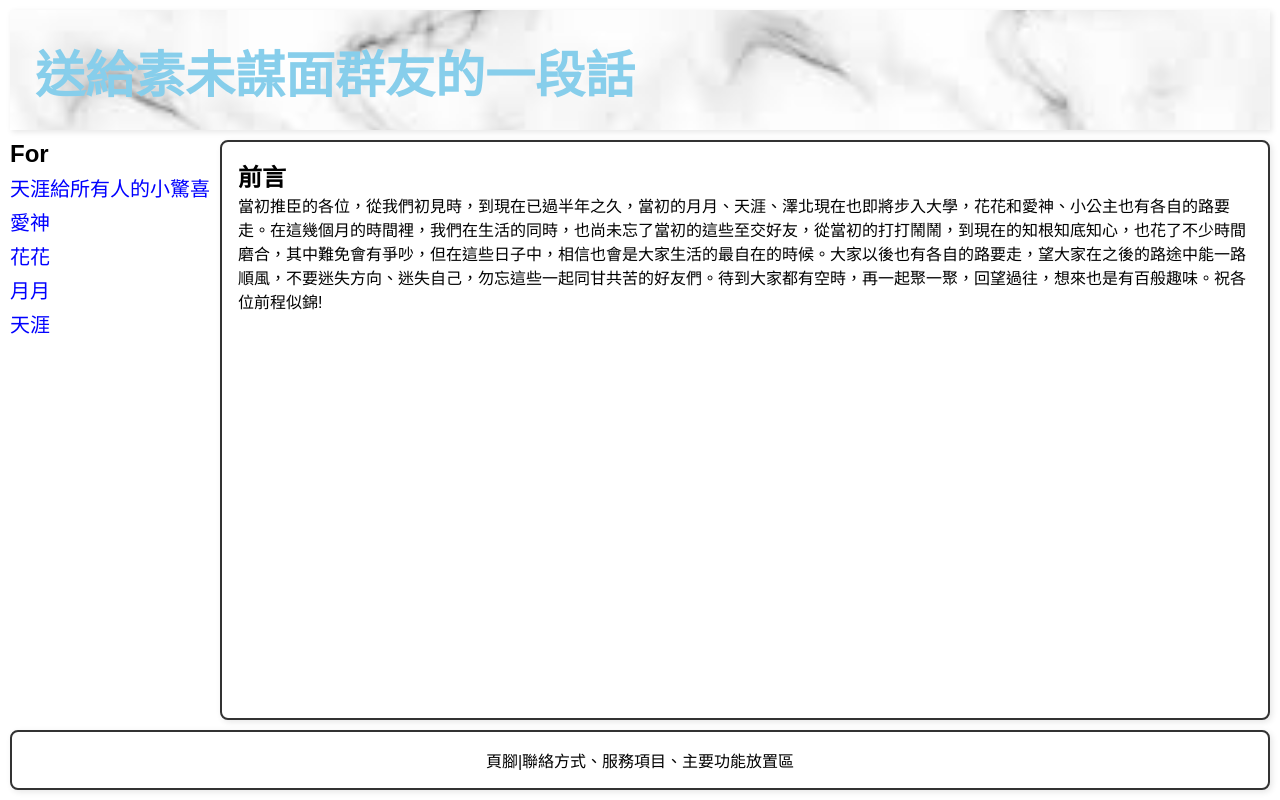
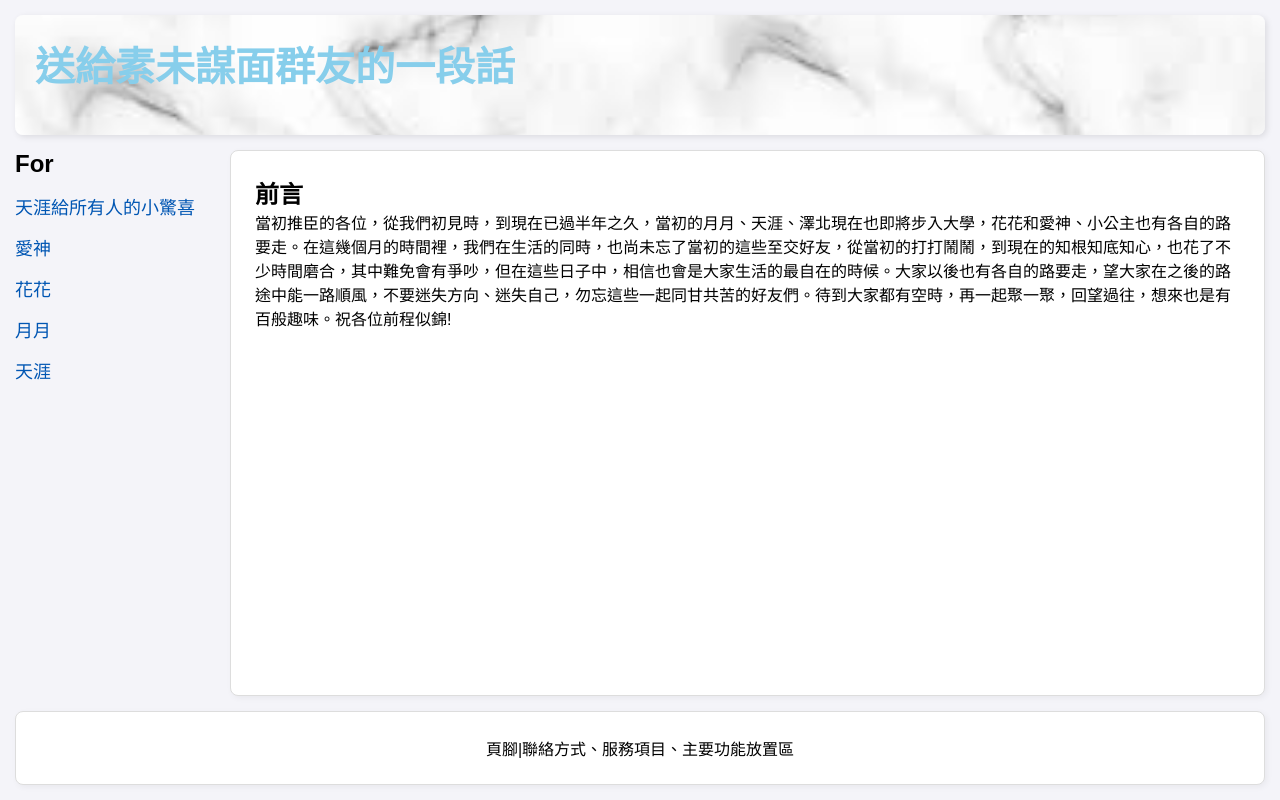
Before and after one commit to Strictyuji/yue.github.io, a plain HTML site: page index.html in a window 1280 px wide. Drawn offline with Linux system fonts and the light colour scheme.

Commit message:
Update style.css

```diff
--- a/style.css
+++ b/style.css
@@ -14,33 +14,33 @@ body {
   grid-template-columns: 200px 1fr;
   grid-template-rows: auto 1fr auto;
   min-height: 100vh;
-  gap: 10px;
-  padding: 10px;
-  background-color: #0000;
+  gap: 15px;
+  padding: 15px;
+  background-color: #f4f4f9;
 }
 
-li {
-  margin-top: 40px;
-  margin-bottom: 80px; /* 調整數值來改變間距 */
-  font-size: 20px;
-}
+/* 網格區劃設定 */
+header { grid-area: header; }
+nav    { grid-area: nav; }
+main   { grid-area: main; }
+footer { grid-area: footer; }
 
-ul {
-  width: fit-content;  /* 或你可以寫 200px 等固定寬度 */
-  margin: 0 auto;      /* 左右自動，置中 */
-}
-
-.tit {          /* 標題文字,邊框格式*/
+/* 頁首標題樣式 */
+.tit {
   background-image: url('2.jpg');
   background-size: cover;
   background-position: center;
-  font-size: 25px;
+  font-size: 20px;
   color: #87ceeb;
-  border: 0px solid #333;
+  border-radius: 8px;
   height: 120px;
   padding: 1em;
-  border-radius: 0px;
-  box-shadow: 2px 2px 6px rgba(0,0,0,0.1);
+  box-shadow: 2px 2px 6px rgba(0, 0, 0, 0.1);
+}
+
+/* 側邊導覽列樣式 */
+.sub h2 {
+  margin-bottom: 10px;
 }
 
 .sub ul {
@@ -49,48 +49,31 @@ ul {
 }
 
 .sub li {
-  margin: 5px 0;
+  margin: 15px 0;
+  font-size: 18px;
 }
 
 .sub li a {
   text-decoration: none;
-  color: blue;
+  color: #0056b3;
   cursor: pointer;
+  transition: color 0.2s;
 }
 
 .sub li a:hover {
   text-decoration: underline;
+  color: #003366;
 }
 
-.con {          /* 主內容文字,邊框格式*/
-  border: 2px solid #333;
+/* 主內容與頁腳區樣式 */
+.con, .tai {
+  border: 1px solid #ddd;
   background-color: #fff;
-  padding: 1em;
+  padding: 1.5em;
   border-radius: 8px;
-  box-shadow: 2px 2px 6px rgba(0,0,0,0.1);
+  box-shadow: 2px 2px 6px rgba(0, 0, 0, 0.05);
 }
 
-.tai {          /* 底部文字,邊框格式*/
-  border: 2px solid #333;
-  background-color: #fff;
-  padding: 1em;
-  border-radius: 8px;
-  box-shadow: 2px 2px 6px rgba(0,0,0,0.1);
-}
-
-header {
-  grid-area: header;
-}
-
-nav {
-  grid-area: nav;
-}
-
-main {
-  grid-area: main;
-}
-
-footer {
-  grid-area: footer;
+.tai {
   text-align: center;
 }
```
